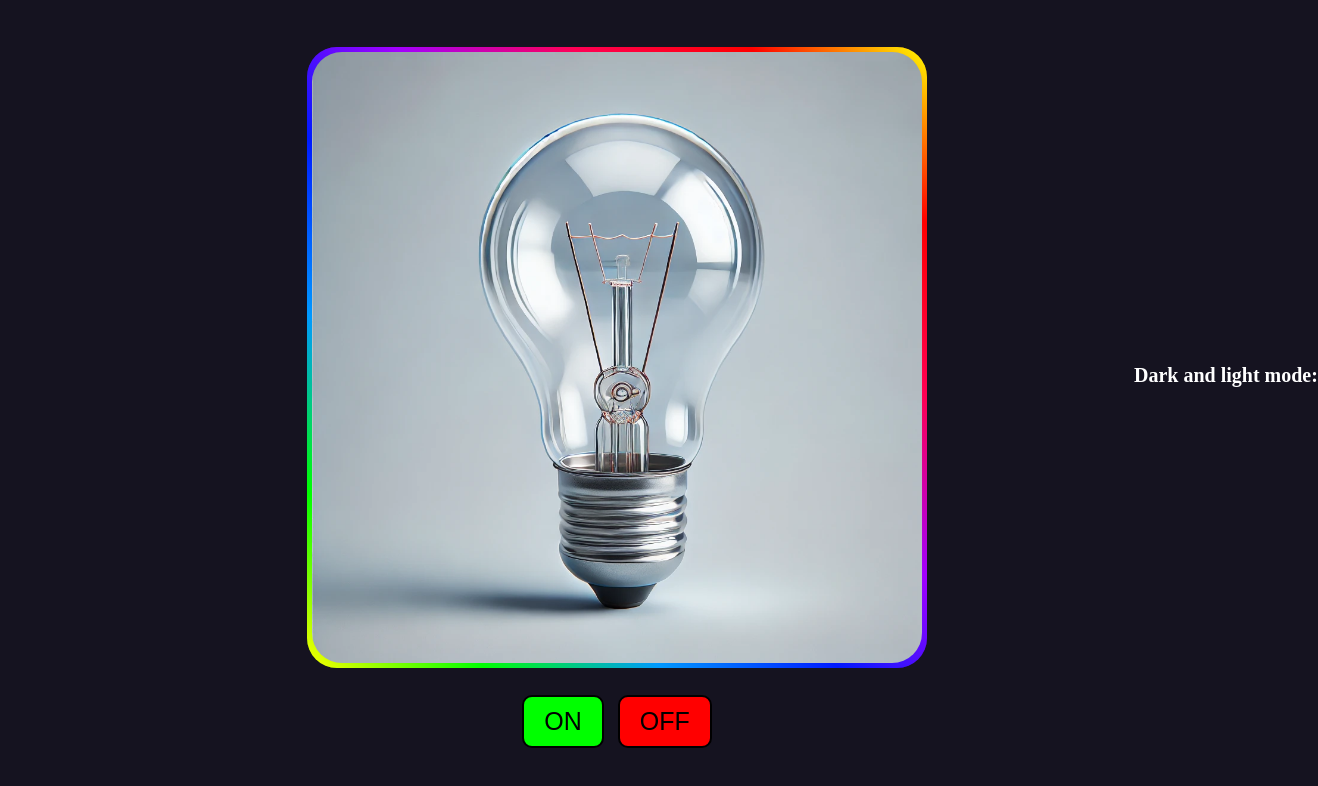
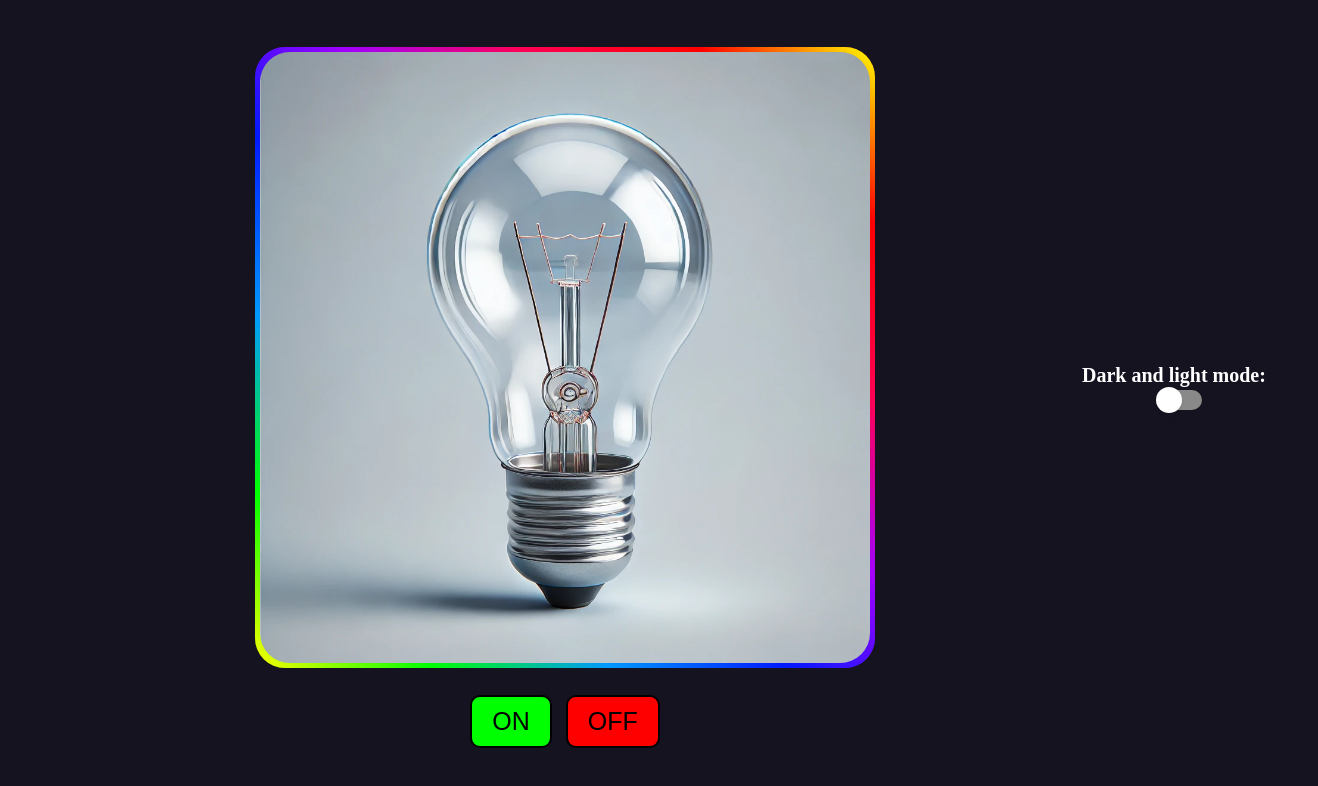
Before and after one commit to LucasFerreiraCode/Lamp-on-and-off-project, a plain HTML site: page index.html in a window 1280 px wide. Shown: the whole page, 1318 px wide, since content can reach past the window. Drawn offline with Linux system fonts and the light colour scheme.

Commit message:
ajuste-modo-dar-and-light

```diff
--- a/index.html
+++ b/index.html
@@ -7,7 +7,6 @@
   <title>Página Teste</title>
   <link rel="stylesheet" href="./style.css">
 </head>
-
 <body>
 
   <div class="content">
@@ -18,15 +17,18 @@
     <input type="button" onclick="myfunon()" id="on" value="ON" class="btn-on">
     <input type="button" onclick="myfunonoff()" id="off" value="OFF" class="btn-off">
   </div>
+
   <h1 class="text-modo">Dark and light mode:</h1>
+  <div class="toggle">
+
+    <input type="checkbox" id="botao" >
+
+    <label for="botao"></label>
+</div>
 
 
-  <div class="trilho">
-    <div class="indicador"></div>
-  </div>
 
 
   <script src="./script.js"></script>
 </body>
-
 </html>
--- a/script.js
+++ b/script.js
@@ -1,7 +1,13 @@
-function myfunon(){
-    document.getElementById("bulb").src="https://i.postimg.cc/h4pB57c8/Lampada-acesa.webp";
+function myfunon() {
+    document.getElementById("bulb").src = "https://i.postimg.cc/h4pB57c8/Lampada-acesa.webp";
 }
 
-function myfunonoff(){
-    document.getElementById("bulb").src="https://i.postimg.cc/mkFyCHwx/Lampada-apagada.webp";
+function myfunonoff() {
+    document.getElementById("bulb").src = "https://i.postimg.cc/mkFyCHwx/Lampada-apagada.webp";
 }
+
+ const botao = document.getElementById('botao')
+
+ botao.addEventListener('change', ()=>{
+    document.body.classList.toggle('dark')
+ })
--- a/style.css
+++ b/style.css
@@ -12,6 +12,7 @@ body {
     justify-content: center;
     margin: 0;
     overflow: hidden;
+    transition: .5s;
 }
 
 .content {
@@ -73,3 +74,53 @@ input[type="button"] {
     margin: 0 1rem 1rem 0;
     margin-bottom: 50px;
 }
+
+body.dark{
+    background: white;
+}
+
+.toggle {
+    margin: 20px 50px ;
+    margin-top: 30px;
+    display: flex;
+    align-items: center;
+    margin: 0 30px;
+}
+
+.toggle > input {
+    display: none;
+}
+
+.toggle > label {
+    position: relative;
+    display: block;
+    height: 20px;
+    width: 44px;
+    background: #898989;
+    border-radius: 100px;
+    cursor: pointer;
+    transition: all 0.3s ease;
+}
+.toggle > label:after {
+    position: absolute;
+    left: -2px;
+    top: -3px;
+    display: block;
+    width: 26px;
+    height: 26px;
+    border-radius: 100px;
+    background: #fff;
+    box-shadow: 0px 3px 3px rgba(0,0,0,0.05);
+    content: '';
+    transition: all 0.3s ease;
+}
+.toggle > label:active:after {
+    transform: scale(1.15, 0.85);
+}
+.toggle > input:checked ~ label {
+    background: #898989;
+}
+.toggle > input:checked ~ label:after {
+    left: 20px;
+    background: #898989;
+}
```
